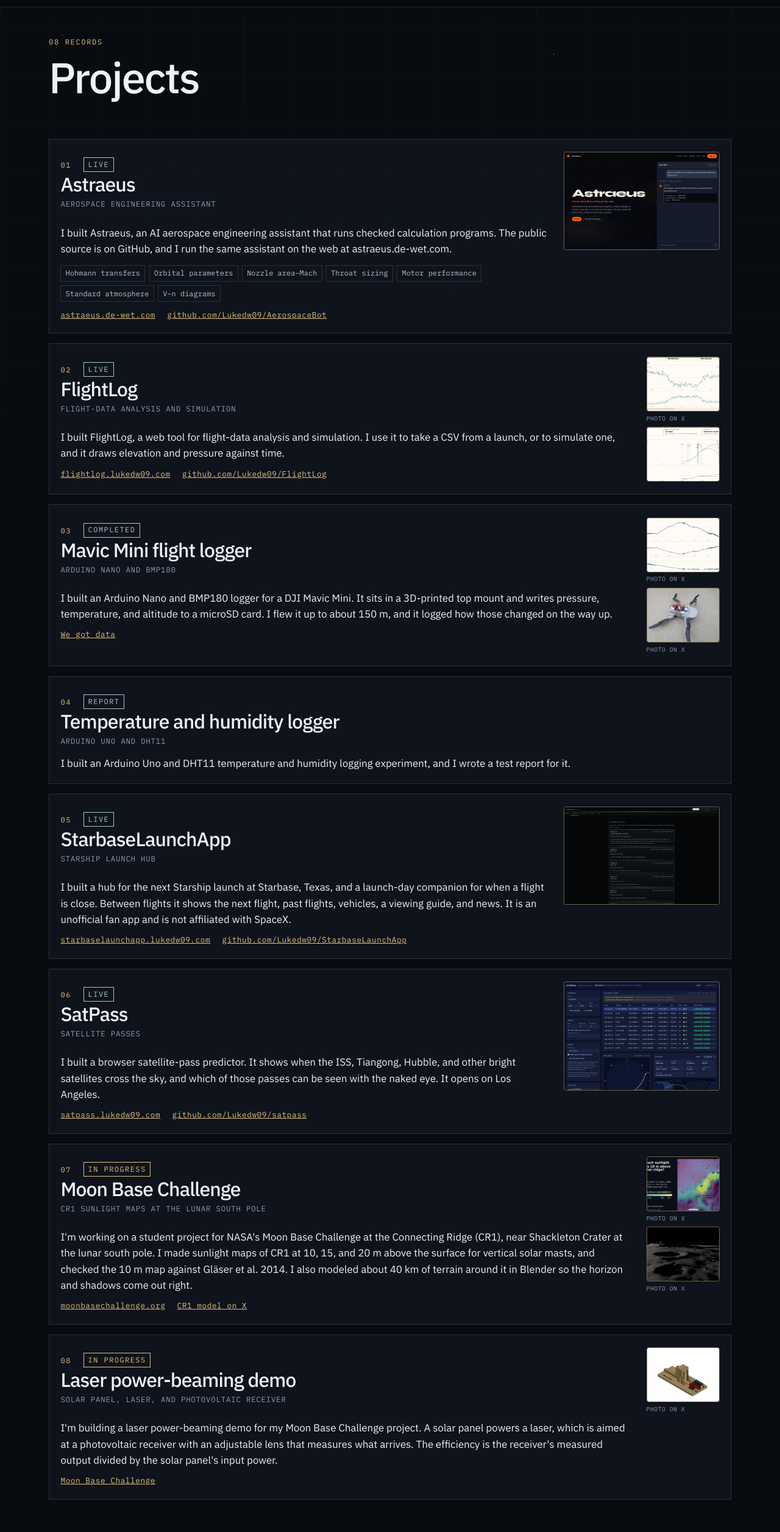
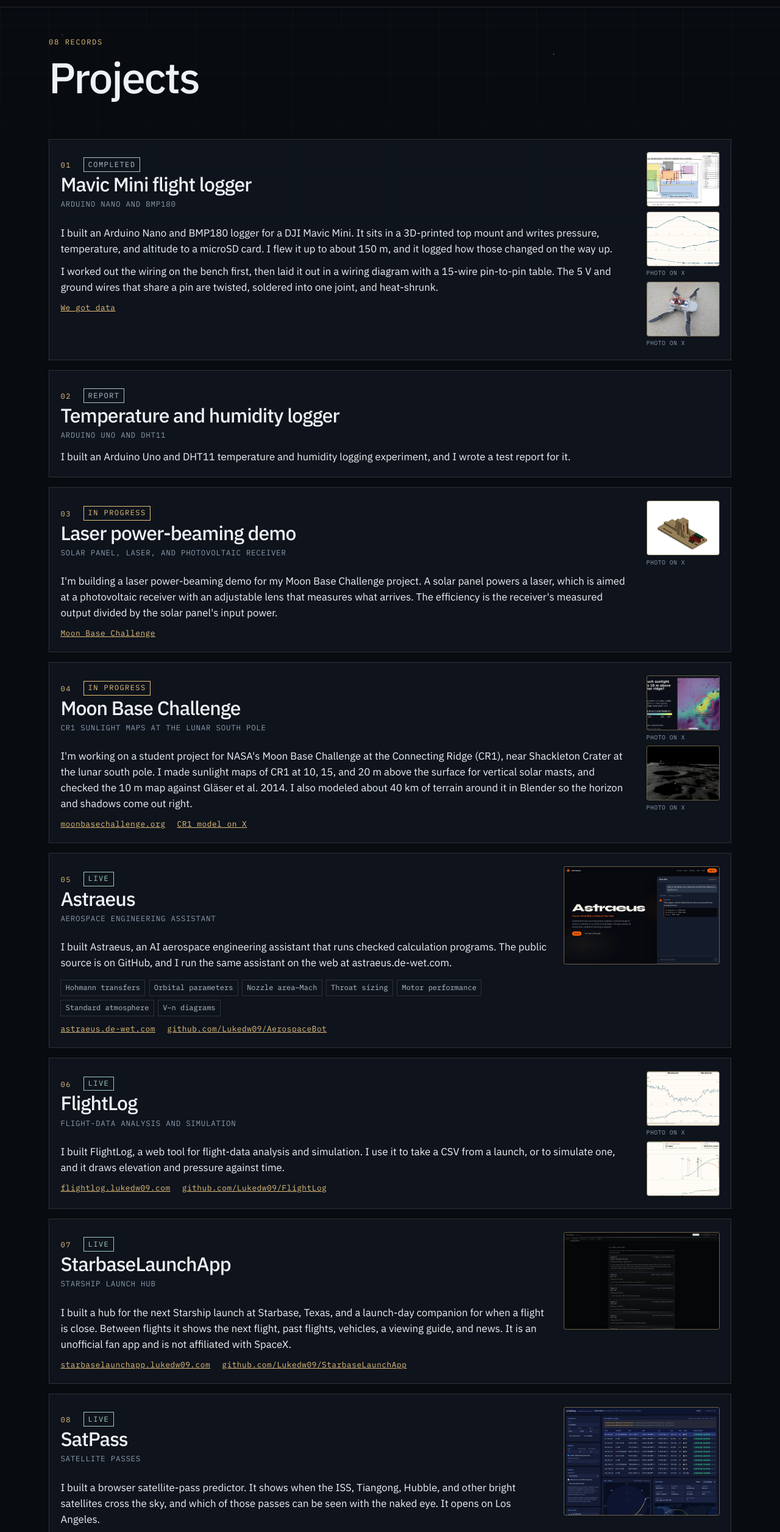
Before and after one commit to Lukedw09/lukedw09.com, a plain HTML site: page projects/index.html in a window 1280 px wide. Shown: the part 39-2552 px from the top of the page at 61% size. Drawn offline with Linux system fonts and the light colour scheme.

Commit message:
Resume updates, project reorder, Mavic wiring diagram (#5)
* Update resume, project order, and Mavic wiring card

Refresh the resume contact and certifications, condense independent-study
textbooks, expand the Mavic logger write-up, reorder projects with hands-on
work first, add the wiring diagram to the Mavic card, and regenerate the
letter-size PDF export.

Co-authored-by: Luke de Wet <Lukedw09@users.noreply.github.com>

* Shorten Mavic logger mount bullet on resume

Replace the hot-glue/silicone wording with a single line about securing
the BMP180 in the SolidWorks mount, and regenerate the letter PDF.

Co-authored-by: Luke de Wet <Lukedw09@users.noreply.github.com>

* Drop calipers from resume skills line

Remove the calipers mention and regenerate the letter-size PDF export.

Co-authored-by: Luke de Wet <Lukedw09@users.noreply.github.com>

---------

Co-authored-by: Cursor Agent <cursoragent@cursor.com>
Co-authored-by: Luke de Wet <Lukedw09@users.noreply.github.com>

```diff
--- a/projects/index.html
+++ b/projects/index.html
@@ -4,12 +4,12 @@
   <meta charset="utf-8">
   <meta name="viewport" content="width=device-width, initial-scale=1">
   <title>Projects · Luke de Wet</title>
-  <meta name="description" content="I built Astraeus, FlightLog, a Mavic Mini flight logger, a DHT11 logging experiment, StarbaseLaunchApp, SatPass, the Moon Base Challenge, and a laser power-beaming demo.">
+  <meta name="description" content="I built a Mavic Mini flight logger, a DHT11 logging experiment, a laser power-beaming demo, the Moon Base Challenge, Astraeus, FlightLog, StarbaseLaunchApp, and SatPass.">
   <link rel="canonical" href="https://lukedw09.com/projects/">
   <meta property="og:site_name" content="Luke de Wet">
   <meta property="og:type" content="website">
   <meta property="og:title" content="Projects · Luke de Wet">
-  <meta property="og:description" content="I built Astraeus, FlightLog, a Mavic Mini flight logger, a DHT11 logging experiment, StarbaseLaunchApp, SatPass, the Moon Base Challenge, and a laser power-beaming demo.">
+  <meta property="og:description" content="I built a Mavic Mini flight logger, a DHT11 logging experiment, a laser power-beaming demo, the Moon Base Challenge, Astraeus, FlightLog, StarbaseLaunchApp, and SatPass.">
   <meta property="og:url" content="https://lukedw09.com/projects/">
   <meta property="og:image" content="https://lukedw09.com/assets/hero-starbase.jpg">
   <meta property="og:image:alt" content="Luke standing at Starbase in front of the launch tower, with Ship held in the chopsticks.">
@@ -18,7 +18,7 @@
   <meta property="og:image:height" content="1400">
   <meta name="twitter:card" content="summary_large_image">
   <meta name="twitter:title" content="Projects · Luke de Wet">
-  <meta name="twitter:description" content="I built Astraeus, FlightLog, a Mavic Mini flight logger, a DHT11 logging experiment, StarbaseLaunchApp, SatPass, the Moon Base Challenge, and a laser power-beaming demo.">
+  <meta name="twitter:description" content="I built a Mavic Mini flight logger, a DHT11 logging experiment, a laser power-beaming demo, the Moon Base Challenge, Astraeus, FlightLog, StarbaseLaunchApp, and SatPass.">
   <meta name="twitter:image" content="https://lukedw09.com/assets/hero-starbase.jpg">
   <meta name="twitter:image:alt" content="Luke standing at Starbase in front of the launch tower, with Ship held in the chopsticks.">
   <link rel="icon" href="/favicon.svg" type="image/svg+xml">
@@ -41,8 +41,95 @@
       <p class="kicker">08 records</p>
       <h1 class="page-title">Projects</h1>
       <div class="stack section">
+        <article class="project" id="mavic">
+          <p class="kicker">01 <span class="status status-done">Completed</span></p>
+          <h2>Mavic Mini flight logger</h2>
+          <p class="aka">Arduino Nano and BMP180</p>
+          <div class="project-shots">
+            <figure class="shot-figure">
+              <button type="button" class="shot" aria-haspopup="dialog">
+                <img src="/assets/projects/mavic-wiring-1.webp" width="1600" height="682" alt="RevF3 wiring diagram for the Mavic Mini logger: top view of the mount with the Nano, microSD board, boost converter, switch, battery and BMP180, and a 15-wire pin-to-pin table." loading="lazy" decoding="async">
+                <span class="shot-zoom">Enlarge</span>
+              </button>
+            </figure>
+            <figure class="shot-figure">
+              <button type="button" class="shot" aria-haspopup="dialog">
+                <img src="/assets/projects/mavic-1.webp" width="1400" height="667" alt="Charts of altitude, pressure, and temperature from the Mavic Mini logger, with altitude rising to near 150 m." loading="lazy" decoding="async">
+                <span class="shot-zoom">Enlarge</span>
+              </button>
+              <figcaption><a href="https://x.com/i/status/2123769336330650089">Photo on X</a></figcaption>
+            </figure>
+            <figure class="shot-figure">
+              <button type="button" class="shot" aria-haspopup="dialog">
+                <img src="/assets/projects/mavic-2.webp" width="1440" height="1084" alt="DJI Mavic Mini on concrete with the white 3D-printed logger mount held on top by rubber bands." loading="lazy" decoding="async">
+                <span class="shot-zoom">Enlarge</span>
+              </button>
+              <figcaption><a href="https://x.com/i/status/2123769336330650089">Photo on X</a></figcaption>
+            </figure>
+          </div>
+          <!-- TODO: solder close-ups -->
+          <p>I built an Arduino Nano and BMP180 logger for a DJI Mavic Mini. It sits in a 3D-printed top mount and writes pressure, temperature, and altitude to a microSD card. I flew it up to about 150 m, and it logged how those changed on the way up.</p>
+          <p>I worked out the wiring on the bench first, then laid it out in a wiring diagram with a 15-wire pin-to-pin table. The 5 V and ground wires that share a pin are twisted, soldered into one joint, and heat-shrunk.</p>
+          <p class="link-row">
+            <a href="https://x.com/lukedw09/status/2123766388997394456">We got data</a>
+          </p>
+        </article>
+
+        <article class="project" id="dht11">
+          <p class="kicker">02 <span class="status status-done">Report</span></p>
+          <h2>Temperature and humidity logger</h2>
+          <p class="aka">Arduino Uno and DHT11</p>
+          <p>I built an Arduino Uno and DHT11 temperature and humidity logging experiment, and I wrote a test report for it.</p>
+        </article>
+
+        <article class="project" id="laser">
+          <p class="kicker">03 <span class="status status-work">In progress</span></p>
+          <h2>Laser power-beaming demo</h2>
+          <p class="aka">Solar panel, laser, and photovoltaic receiver</p>
+          <div class="project-shots">
+            <figure class="shot-figure">
+              <button type="button" class="shot" aria-haspopup="dialog">
+                <img src="/assets/projects/laser-1.webp" width="1440" height="980" alt="CAD render of the laser power-beaming demo: an adjustable solar panel and laser on one mount, aimed at a receiver mount with an adjustable lens." loading="lazy" decoding="async">
+                <span class="shot-zoom">Enlarge</span>
+              </button>
+              <figcaption><a href="https://x.com/lukedw09/status/2122665166974173258">Photo on X</a></figcaption>
+            </figure>
+          </div>
+          <p>I'm building a laser power-beaming demo for my Moon Base Challenge project. A solar panel powers a laser, which is aimed at a photovoltaic receiver with an adjustable lens that measures what arrives. The efficiency is the receiver's measured output divided by the solar panel's input power.</p>
+          <p class="link-row">
+            <a href="#moonbase">Moon Base Challenge</a>
+          </p>
+        </article>
+
+        <article class="project" id="moonbase">
+          <p class="kicker">04 <span class="status status-work">In progress</span></p>
+          <h2>Moon Base Challenge</h2>
+          <p class="aka">CR1 sunlight maps at the lunar south pole</p>
+          <div class="project-shots">
+            <figure class="shot-figure">
+              <button type="button" class="shot" aria-haspopup="dialog">
+                <img src="/assets/projects/moonbase-1.webp" width="1440" height="759" alt="Heat map of the Connecting Ridge at the lunar south pole showing how much of the Sun's disk is visible 10 m above the surface from 2025 to 2044, with a 1 km reference circle." loading="lazy" decoding="async">
+                <span class="shot-zoom">Enlarge</span>
+              </button>
+              <figcaption><a href="https://x.com/lukedw09/status/2125206901008859617">Photo on X</a></figcaption>
+            </figure>
+            <figure class="shot-figure">
+              <button type="button" class="shot" aria-haspopup="dialog">
+                <img src="/assets/projects/moonbase-2.webp" width="1440" height="810" alt="Blender render of the lunar south pole terrain around the Connecting Ridge near Shackleton Crater." loading="lazy" decoding="async">
+                <span class="shot-zoom">Enlarge</span>
+              </button>
+              <figcaption><a href="https://x.com/lukedw09/status/2123918866581426499">Photo on X</a></figcaption>
+            </figure>
+          </div>
+          <p>I'm working on a student project for NASA's Moon Base Challenge at the Connecting Ridge (CR1), near Shackleton Crater at the lunar south pole. I made sunlight maps of CR1 at 10, 15, and 20 m above the surface for vertical solar masts, and checked the 10 m map against Gläser et al. 2014. I also modeled about 40 km of terrain around it in Blender so the horizon and shadows come out right.</p>
+          <p class="link-row">
+            <a href="https://moonbasechallenge.org">moonbasechallenge.org</a>
+            <a href="https://x.com/lukedw09/status/2124982472421322779">CR1 model on X</a>
+          </p>
+        </article>
+
         <article class="project" id="astraeus">
-          <p class="kicker">01 <span class="status status-live">Live</span></p>
+          <p class="kicker">05 <span class="status status-live">Live</span></p>
           <h2>Astraeus</h2>
           <p class="aka">Aerospace engineering assistant</p>
           <div class="project-shots">
@@ -68,7 +155,7 @@
         </article>
 
         <article class="project" id="flightlog">
-          <p class="kicker">02 <span class="status status-live">Live</span></p>
+          <p class="kicker">06 <span class="status status-live">Live</span></p>
           <h2>FlightLog</h2>
           <p class="aka">Flight-data analysis and simulation</p>
           <div class="project-shots">
@@ -93,41 +180,8 @@
           </p>
         </article>
 
-        <article class="project" id="mavic">
-          <p class="kicker">03 <span class="status status-done">Completed</span></p>
-          <h2>Mavic Mini flight logger</h2>
-          <p class="aka">Arduino Nano and BMP180</p>
-          <div class="project-shots">
-            <figure class="shot-figure">
-              <button type="button" class="shot" aria-haspopup="dialog">
-                <img src="/assets/projects/mavic-1.webp" width="1400" height="667" alt="Charts of altitude, pressure, and temperature from the Mavic Mini logger, with altitude rising to near 150 m." loading="lazy" decoding="async">
-                <span class="shot-zoom">Enlarge</span>
-              </button>
-              <figcaption><a href="https://x.com/i/status/2123769336330650089">Photo on X</a></figcaption>
-            </figure>
-            <figure class="shot-figure">
-              <button type="button" class="shot" aria-haspopup="dialog">
-                <img src="/assets/projects/mavic-2.webp" width="1440" height="1084" alt="DJI Mavic Mini on concrete with the white 3D-printed logger mount held on top by rubber bands." loading="lazy" decoding="async">
-                <span class="shot-zoom">Enlarge</span>
-              </button>
-              <figcaption><a href="https://x.com/i/status/2123769336330650089">Photo on X</a></figcaption>
-            </figure>
-          </div>
-          <p>I built an Arduino Nano and BMP180 logger for a DJI Mavic Mini. It sits in a 3D-printed top mount and writes pressure, temperature, and altitude to a microSD card. I flew it up to about 150 m, and it logged how those changed on the way up.</p>
-          <p class="link-row">
-            <a href="https://x.com/lukedw09/status/2123766388997394456">We got data</a>
-          </p>
-        </article>
-
-        <article class="project" id="dht11">
-          <p class="kicker">04 <span class="status status-done">Report</span></p>
-          <h2>Temperature and humidity logger</h2>
-          <p class="aka">Arduino Uno and DHT11</p>
-          <p>I built an Arduino Uno and DHT11 temperature and humidity logging experiment, and I wrote a test report for it.</p>
-        </article>
-
         <article class="project" id="starbase">
-          <p class="kicker">05 <span class="status status-live">Live</span></p>
+          <p class="kicker">07 <span class="status status-live">Live</span></p>
           <h2>StarbaseLaunchApp</h2>
           <p class="aka">Starship launch hub</p>
           <div class="project-shots">
@@ -144,7 +198,7 @@
         </article>
 
         <article class="project" id="satpass">
-          <p class="kicker">06 <span class="status status-live">Live</span></p>
+          <p class="kicker">08 <span class="status status-live">Live</span></p>
           <h2>SatPass</h2>
           <p class="aka">Satellite passes</p>
           <div class="project-shots">
@@ -157,52 +211,6 @@
           <p class="link-row">
             <a href="https://satpass.lukedw09.com/">satpass.lukedw09.com</a>
             <a href="https://github.com/Lukedw09/satpass">github.com/Lukedw09/satpass</a>
-          </p>
-        </article>
-
-        <article class="project" id="moonbase">
-          <p class="kicker">07 <span class="status status-work">In progress</span></p>
-          <h2>Moon Base Challenge</h2>
-          <p class="aka">CR1 sunlight maps at the lunar south pole</p>
-          <div class="project-shots">
-            <figure class="shot-figure">
-              <button type="button" class="shot" aria-haspopup="dialog">
-                <img src="/assets/projects/moonbase-1.webp" width="1440" height="759" alt="Heat map of the Connecting Ridge at the lunar south pole showing how much of the Sun's disk is visible 10 m above the surface from 2025 to 2044, with a 1 km reference circle." loading="lazy" decoding="async">
-                <span class="shot-zoom">Enlarge</span>
-              </button>
-              <figcaption><a href="https://x.com/lukedw09/status/2125206901008859617">Photo on X</a></figcaption>
-            </figure>
-            <figure class="shot-figure">
-              <button type="button" class="shot" aria-haspopup="dialog">
-                <img src="/assets/projects/moonbase-2.webp" width="1440" height="810" alt="Blender render of the lunar south pole terrain around the Connecting Ridge near Shackleton Crater." loading="lazy" decoding="async">
-                <span class="shot-zoom">Enlarge</span>
-              </button>
-              <figcaption><a href="https://x.com/lukedw09/status/2123918866581426499">Photo on X</a></figcaption>
-            </figure>
-          </div>
-          <p>I'm working on a student project for NASA's Moon Base Challenge at the Connecting Ridge (CR1), near Shackleton Crater at the lunar south pole. I made sunlight maps of CR1 at 10, 15, and 20 m above the surface for vertical solar masts, and checked the 10 m map against Gläser et al. 2014. I also modeled about 40 km of terrain around it in Blender so the horizon and shadows come out right.</p>
-          <p class="link-row">
-            <a href="https://moonbasechallenge.org">moonbasechallenge.org</a>
-            <a href="https://x.com/lukedw09/status/2124982472421322779">CR1 model on X</a>
-          </p>
-        </article>
-
-        <article class="project" id="laser">
-          <p class="kicker">08 <span class="status status-work">In progress</span></p>
-          <h2>Laser power-beaming demo</h2>
-          <p class="aka">Solar panel, laser, and photovoltaic receiver</p>
-          <div class="project-shots">
-            <figure class="shot-figure">
-              <button type="button" class="shot" aria-haspopup="dialog">
-                <img src="/assets/projects/laser-1.webp" width="1440" height="980" alt="CAD render of the laser power-beaming demo: an adjustable solar panel and laser on one mount, aimed at a receiver mount with an adjustable lens." loading="lazy" decoding="async">
-                <span class="shot-zoom">Enlarge</span>
-              </button>
-              <figcaption><a href="https://x.com/lukedw09/status/2122665166974173258">Photo on X</a></figcaption>
-            </figure>
-          </div>
-          <p>I'm building a laser power-beaming demo for my Moon Base Challenge project. A solar panel powers a laser, which is aimed at a photovoltaic receiver with an adjustable lens that measures what arrives. The efficiency is the receiver's measured output divided by the solar panel's input power.</p>
-          <p class="link-row">
-            <a href="#moonbase">Moon Base Challenge</a>
           </p>
         </article>
       </div>
```
Also changed, not shown: index.html (+35 -35 lines), resume/index.html (+15 -17 lines), assets/projects/mavic-wiring-1.webp (added), 1 other file.
